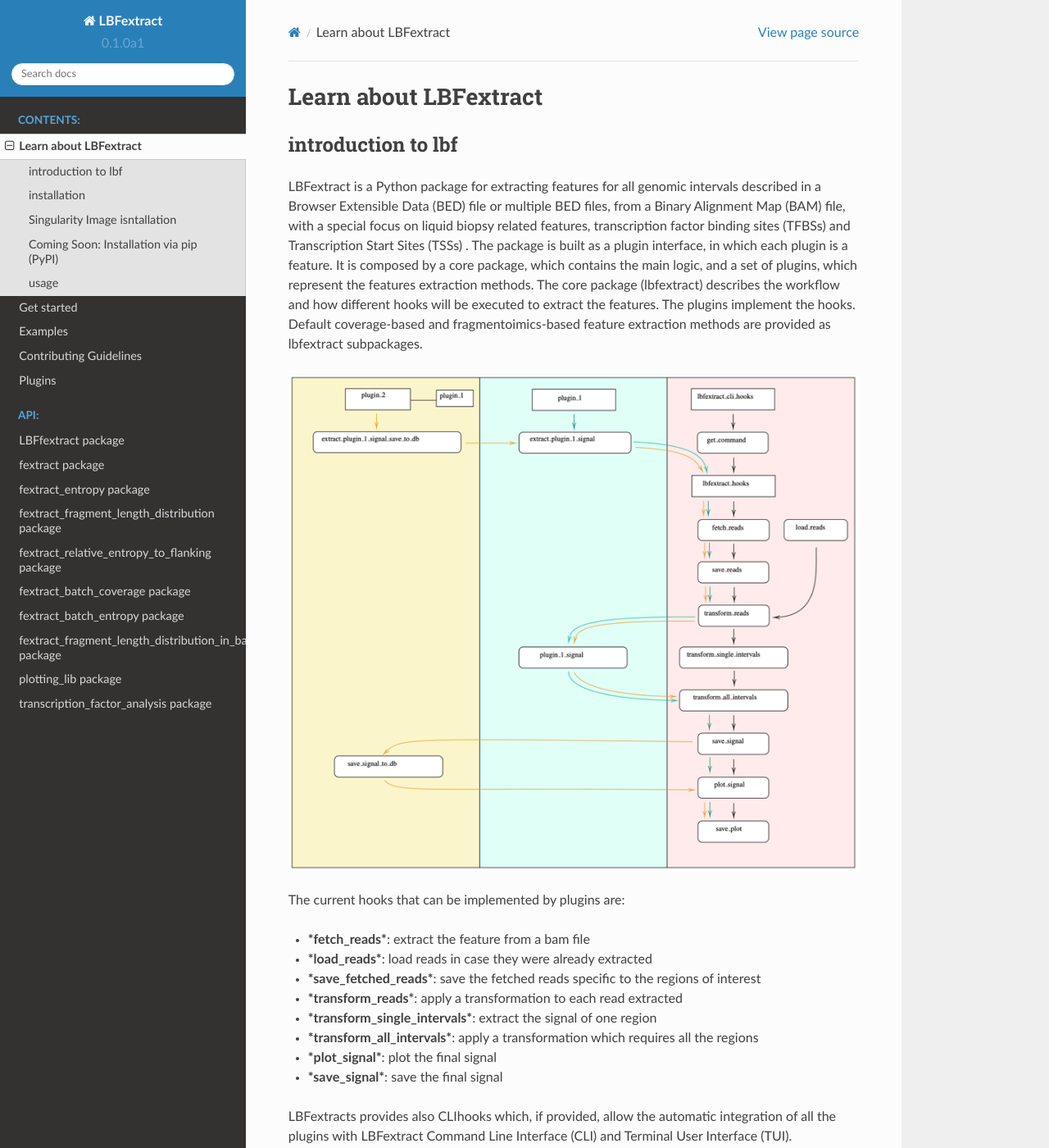
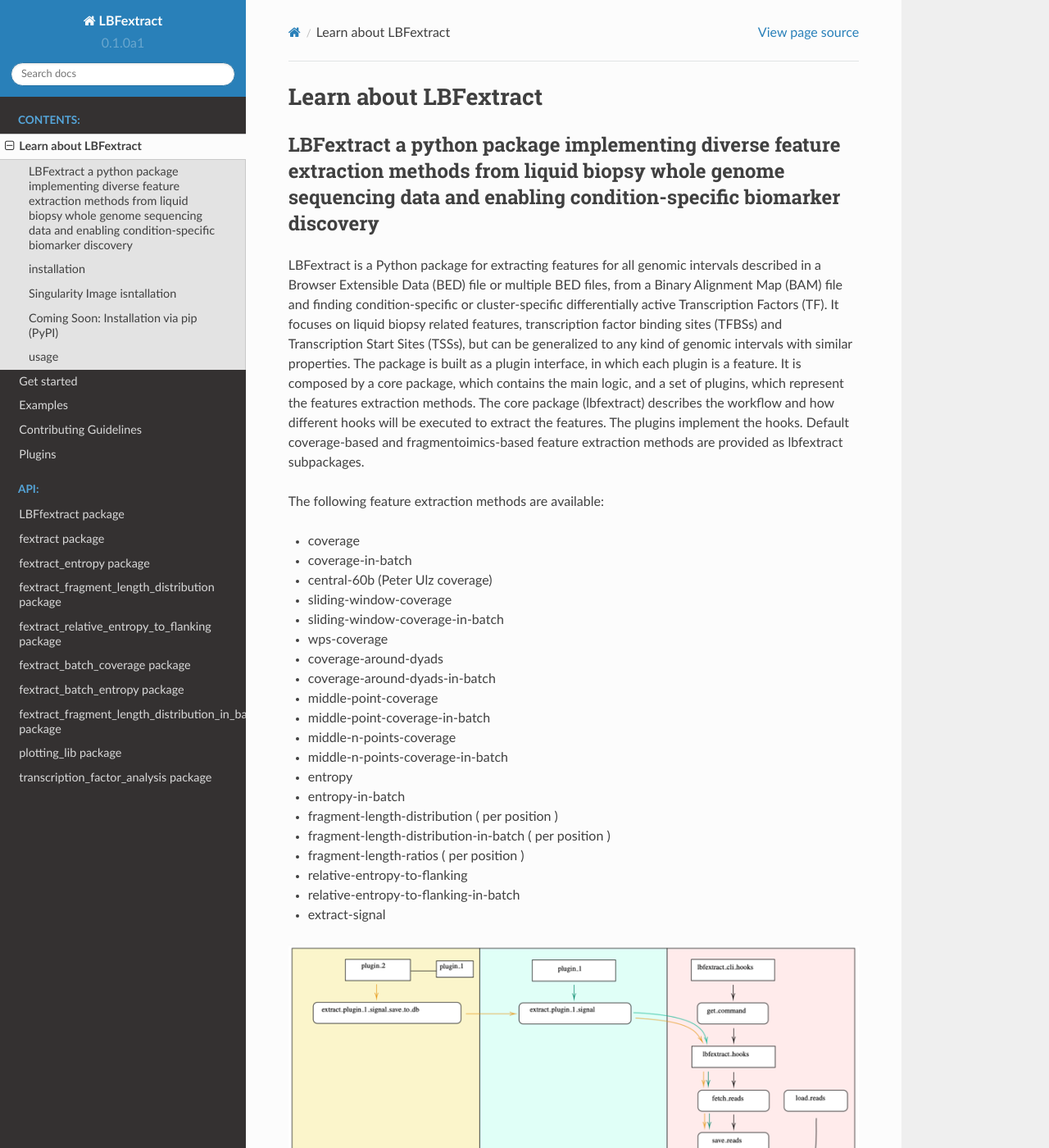
Before and after one commit to Isy89/LBF, a Sphinx documentation site: the page built from docs/source/learn_about_lbf.rst, in a window 1280 px wide and 1400 px high. Shown: the whole window at 82% size. Built offline with Sphinx 7.4.7 and the Read the Docs theme 2.0.0, drawn with Linux system fonts in a browser that asks for light colours; pages that are not in the unit, such as notebooks, are missing from menus; the version number is read from the project's files by our own code; some of the changed text lies outside the part shown.

Commit message:
Update learn_about_lbf.rst

```diff
--- a/docs/source/learn_about_lbf.rst
+++ b/docs/source/learn_about_lbf.rst
@@ -1,22 +1,44 @@
 Learn about LBFextract
 ======================
 
-introduction to lbf
--------------------
+LBFextract a python package implementing diverse feature extraction methods from liquid biopsy whole genome sequencing data and enabling condition-specific biomarker discovery
+-------------------------------------------------------------------------------------------------------------------------------------------------------------------------------
 
-LBFextract is a Python package for extracting features for all genomic intervals described in a Browser Extensible Data (BED) file or multiple BED files, from a Binary Alignment Map (BAM) file,
-with a special focus on liquid biopsy related features, transcription factor binding sites (TFBSs) and Transcription Start Sites (TSSs) .
-The package is built as a plugin interface, in which each plugin is a feature.
-It is composed by a core package, which contains the main logic, and a set of
-plugins, which represent the features extraction methods. The core package (lbfextract) describes
-the workflow and how different hooks will be executed to extract the features.
-The plugins implement the hooks. Default coverage-based and fragmentoimics-based feature
-extraction methods are provided as lbfextract subpackages.
+LBFextract is a Python package for extracting features for all genomic intervals described in a Browser Extensible Data (BED) file or multiple BED files, from a Binary Alignment Map (BAM) file and finding condition-specific or cluster-specific differentially active Transcription Factors (TF).
+It focuses on liquid biopsy related features, transcription factor binding sites (TFBSs) and Transcription Start Sites (TSSs), but can be generalized to any kind of genomic intervals with similar properties.
+The package is built as a plugin interface, in which each plugin is a feature. It is composed by a core package, which contains the main logic, and a set of
+plugins, which represent the features extraction methods. The core package (lbfextract) describes the workflow and how different hooks will be executed to extract the features.
+The plugins implement the hooks. Default coverage-based and fragmentoimics-based feature extraction methods are provided as lbfextract subpackages.
+
+The following feature extraction methods are available:
+
+- coverage
+- coverage-in-batch
+- central-60b (Peter Ulz coverage)
+- sliding-window-coverage
+- sliding-window-coverage-in-batch
+- wps-coverage
+- coverage-around-dyads
+- coverage-around-dyads-in-batch
+- middle-point-coverage
+- middle-point-coverage-in-batch
+- middle-n-points-coverage
+- middle-n-points-coverage-in-batch
+- entropy
+- entropy-in-batch
+- fragment-length-distribution ( per position )
+- fragment-length-distribution-in-batch ( per position )
+- fragment-length-ratios ( per position )
+- relative-entropy-to-flanking
+- relative-entropy-to-flanking-in-batch
+- extract-signal
 
 .. image:: _static/LBF_structure.png
     :alt: LBF hook system and plugins architecture
 
-The current hooks that can be implemented by plugins are:
+These feature extraction methods are implemented as plugins that overwrite a specific hook in lbfextract workflow.
+
+The current available hooks that can be implemented by plugins are:
 
 * ***fetch_reads***: extract the feature from a bam file
 * ***load_reads***: load reads in case they were already extracted
```
